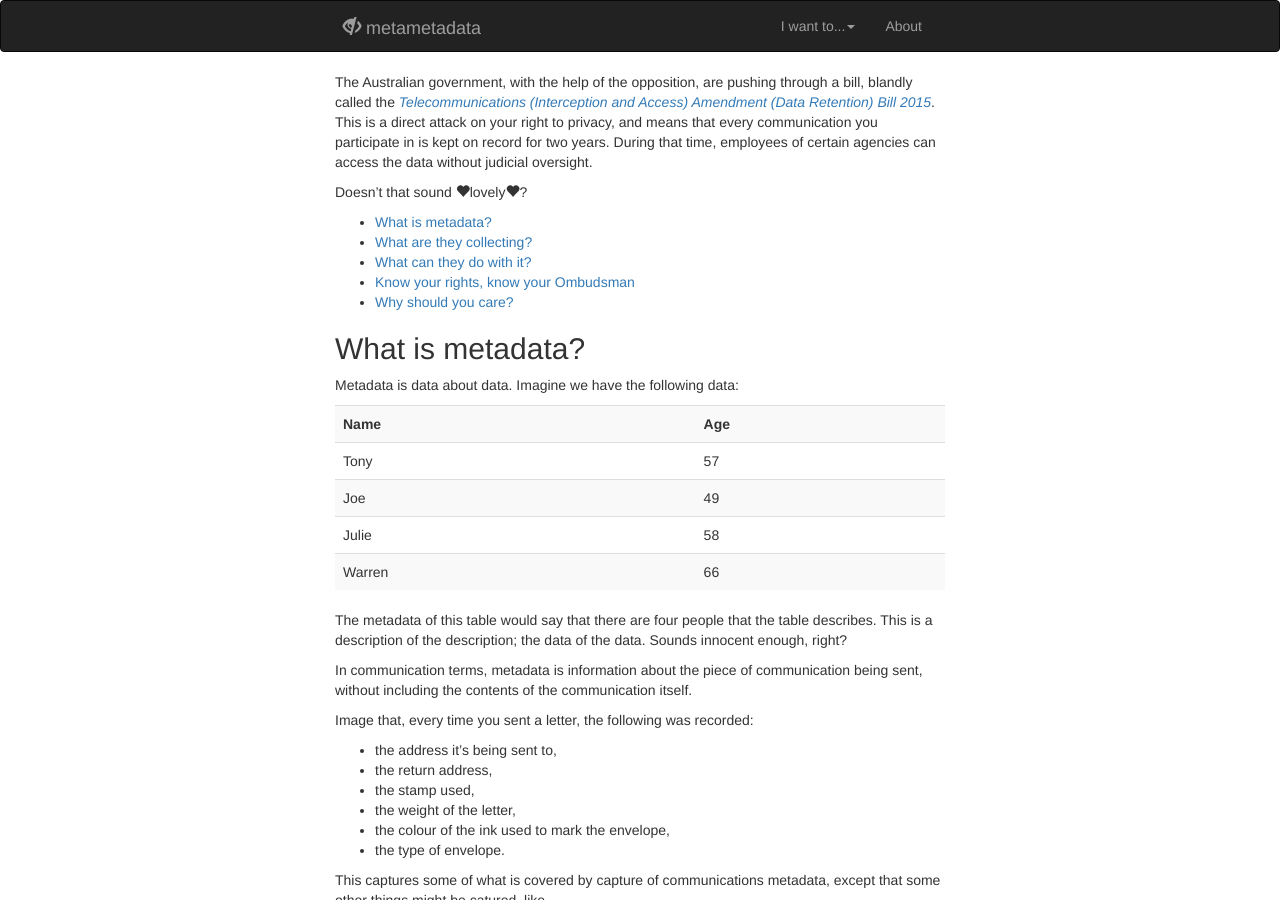
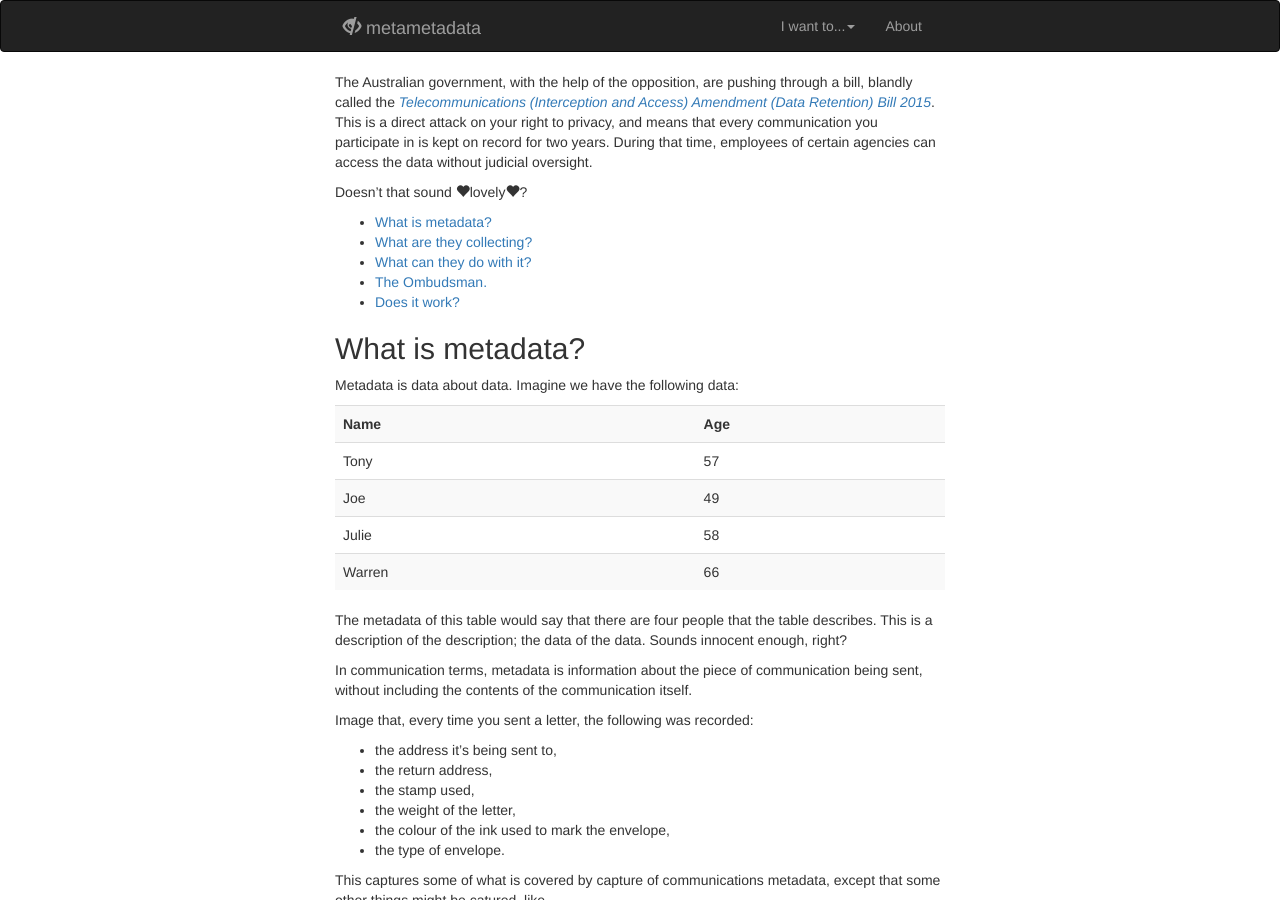
Before and after one commit to stragu/metametadata, a Jekyll site: the page built from law.md, in a window 1280 px wide and 900 px high. Built offline with Jekyll 4.4.1, drawn with Linux system fonts in a browser that asks for light colours; nearby versions of some CDN libraries.

Commit message:
Placeholder for does it work.

```diff
--- a/law.md
+++ b/law.md
@@ -18,9 +18,8 @@ Doesn't that sound <span class="glyphicon glyphicon-heart"></span>lovely<span cl
 - [What is metadata?](#what)
 - [What are they collecting?](#collecting)
 - [What can they do with it?](#do)
-- [Know your rights, know your Ombudsman](#ombudsman)
-- [Why should you care?](#care)
-
+- [The Ombudsman.](#ombudsman)
+- [Does it work?](#work)
 
 ## <a name="what"></a>What is metadata?
 Metadata is data about data. Imagine we have the following data:
@@ -143,6 +142,8 @@ of other laws.
 __However, this method of oversight only works if the Ombudsman has independance and integrity.__ All we can do is cross
 our fingers and hope.
 
+## Does it work?<a name="work"></a>
+
 ### Notes
 [^nodef]: [http://www.abc.net.au/news/2015-03-17/metadata-data-retention-what-is-it/6324962](http://www.abc.net.au/news/2015-03-17/metadata-data-retention-what-is-it/6324962)
 [^collection]: Pages 6--8, beginning line 203.
```
